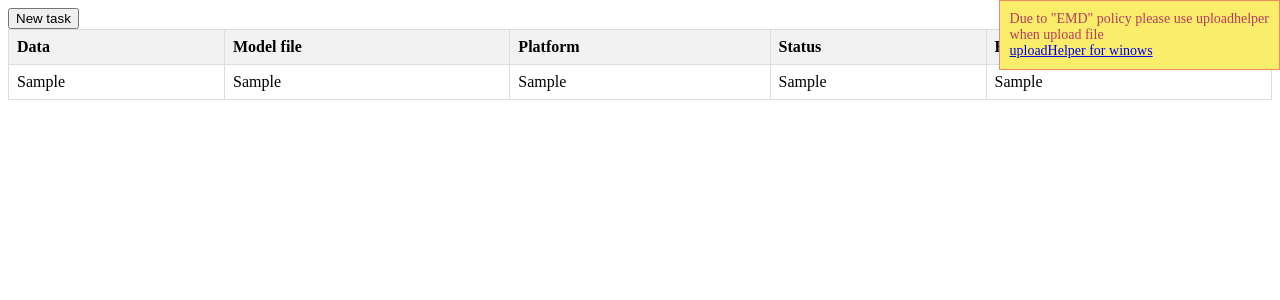
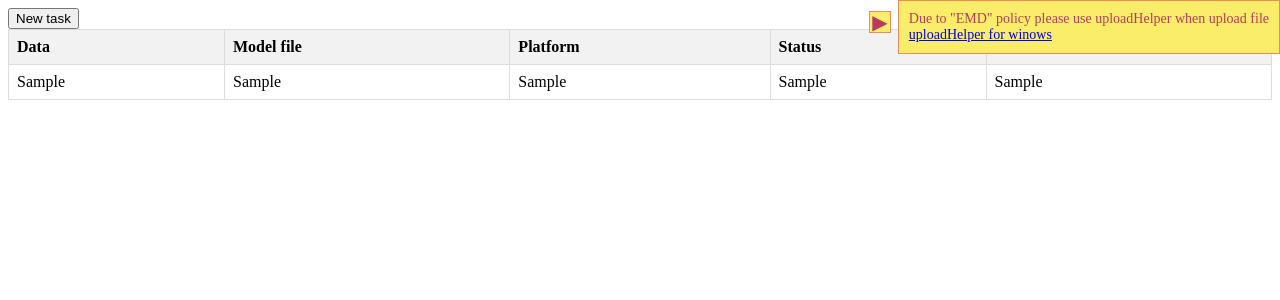
Before and after one commit to lhchg/tasklist, a Django app: template templates/runoob.html in a window 1280 px wide. Shown: the top 300 px of the page. Run offline with Django 4.2, Linux system fonts and the light colour scheme; the template is opened without the code that fills it: most values are stand-ins (such as "Sample title", 1, 10 or a date in 2020).

Commit message:
change tips

```diff
--- a/templates/runoob.html
+++ b/templates/runoob.html
@@ -53,15 +53,32 @@
     color: #b83b5e;
     font-size: 14px;
 }
+#toggleArrow {
+    cursor: pointer;
+    position: absolute;
+    left: -30px; /* Adjust as needed to place the arrow outside the tip box */
+    top: 10px;
+    width: 20px;
+    height: 20px;
+    font-size: 20px;
+    line-height: 20px;
+    text-align: center;
+    background-color: #f9ed69;
+    border: 1px solid #f08a5d;
+    user-select: none;
+}
 </style>
+
 </head>
 <body>
     <div id="tip">
-        Due to "EMD" policy please use uploadhelper
-        <br>
+        <div id="toggleArrow">&#9654;</div>
+        Due to "EMD" policy please use uploadHelper
         when upload file
         <br>
         <td><a href="/exe/uploadHelper.exe">uploadHelper for winows</a></td>
+        <br>
+<!--        <td><a href="/exe/uploadHelper">uploadHelper for Linux</a></td>-->
     </div>
 
     <button id="newTaskBtn">New task</button>
@@ -209,6 +226,24 @@
         }
 
     </script>
+    <script>
+        var tip = document.getElementById('tip');
+        var toggleArrow = document.getElementById('toggleArrow');
+
+        toggleArrow.addEventListener('click', function() {
+            var isTipCollapsed = toggleArrow.innerHTML.charCodeAt(0) === 9664; // Check if the arrow is right-pointing
+            if (isTipCollapsed) {
+                // Expand the tip and change the arrow to left-pointing
+                tip.style.right = '0';
+                toggleArrow.innerHTML = '&#9654;'; // Left-pointing arrow
+            } else {
+                // Collapse the tip and change the arrow to right-pointing
+                tip.style.right = '-450px'; // Adjust as needed to hide the tip box, leaving only the arrow visible
+                toggleArrow.innerHTML = '&#9664;'; // Right-pointing arrow
+            }
+        });
+    </script>
+
 
 </body>
 </html>
```
